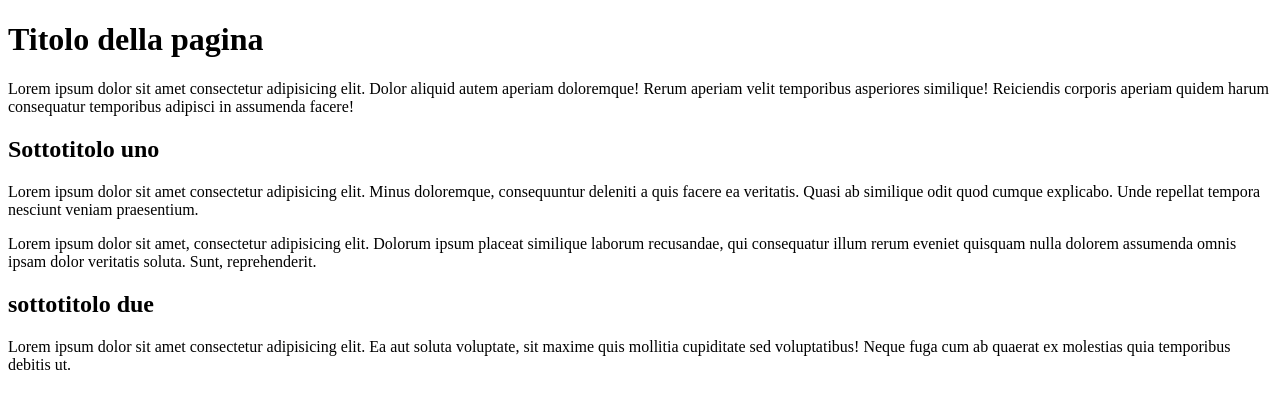
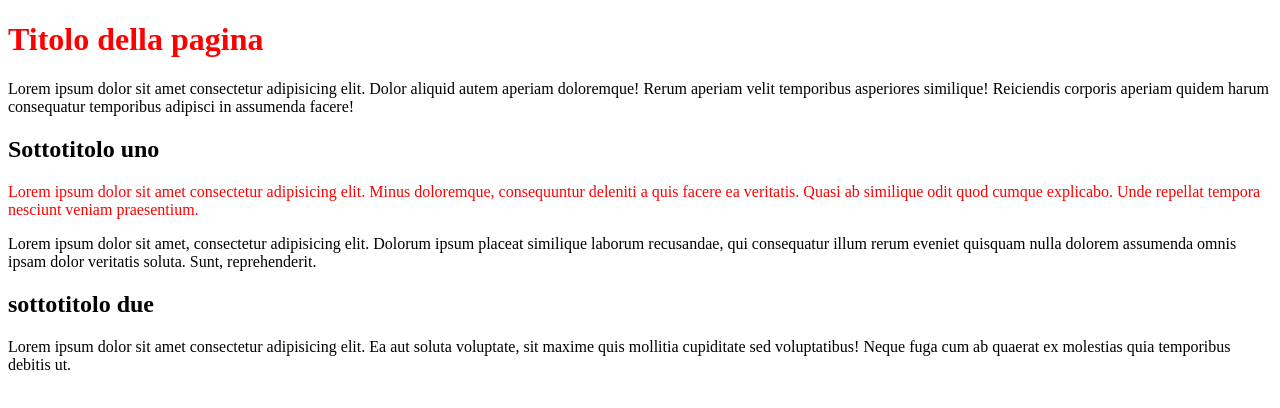
Before and after one commit to LambertoNeri/live_coding_27-02, a plain HTML site: page index.html in a window 1280 px wide. Drawn offline with Linux system fonts and the light colour scheme.

Commit message:
add note

```diff
--- a/assets/style.css
+++ b/assets/style.css
@@ -0,0 +1,4 @@
+
+.red {
+    color: red;
+}
--- a/index.html
+++ b/index.html
@@ -8,10 +8,10 @@
     <link rel="stylesheet" href="assets/style.css">
 </head>
 <body>
-      <h1>Titolo della pagina</h1>
+      <h1 class="red">Titolo della pagina</h1>
       <p>Lorem ipsum dolor sit amet consectetur adipisicing elit. Dolor aliquid autem aperiam doloremque! Rerum aperiam velit temporibus asperiores similique! Reiciendis corporis aperiam quidem harum consequatur temporibus adipisci in assumenda facere!</p>
       <h2>Sottotitolo uno</h2>
-      <p>Lorem ipsum dolor sit amet consectetur adipisicing elit. Minus doloremque, consequuntur deleniti a quis facere ea veritatis. Quasi ab similique odit quod cumque explicabo. Unde repellat tempora nesciunt veniam praesentium.</p>
+      <p class="red">Lorem ipsum dolor sit amet consectetur adipisicing elit. Minus doloremque, consequuntur deleniti a quis facere ea veritatis. Quasi ab similique odit quod cumque explicabo. Unde repellat tempora nesciunt veniam praesentium.</p>
       <p>Lorem ipsum dolor sit amet, consectetur adipisicing elit. Dolorum ipsum placeat similique laborum recusandae, qui consequatur illum rerum eveniet quisquam nulla dolorem assumenda omnis ipsam dolor veritatis soluta. Sunt, reprehenderit.</p>
       <h2>sottotitolo due</h2>
       <p>Lorem ipsum dolor sit amet consectetur adipisicing elit. Ea aut soluta voluptate, sit maxime quis mollitia cupiditate sed voluptatibus! Neque fuga cum ab quaerat ex molestias quia temporibus debitis ut.</p>
```
Also changed, not shown: 1 other file.
